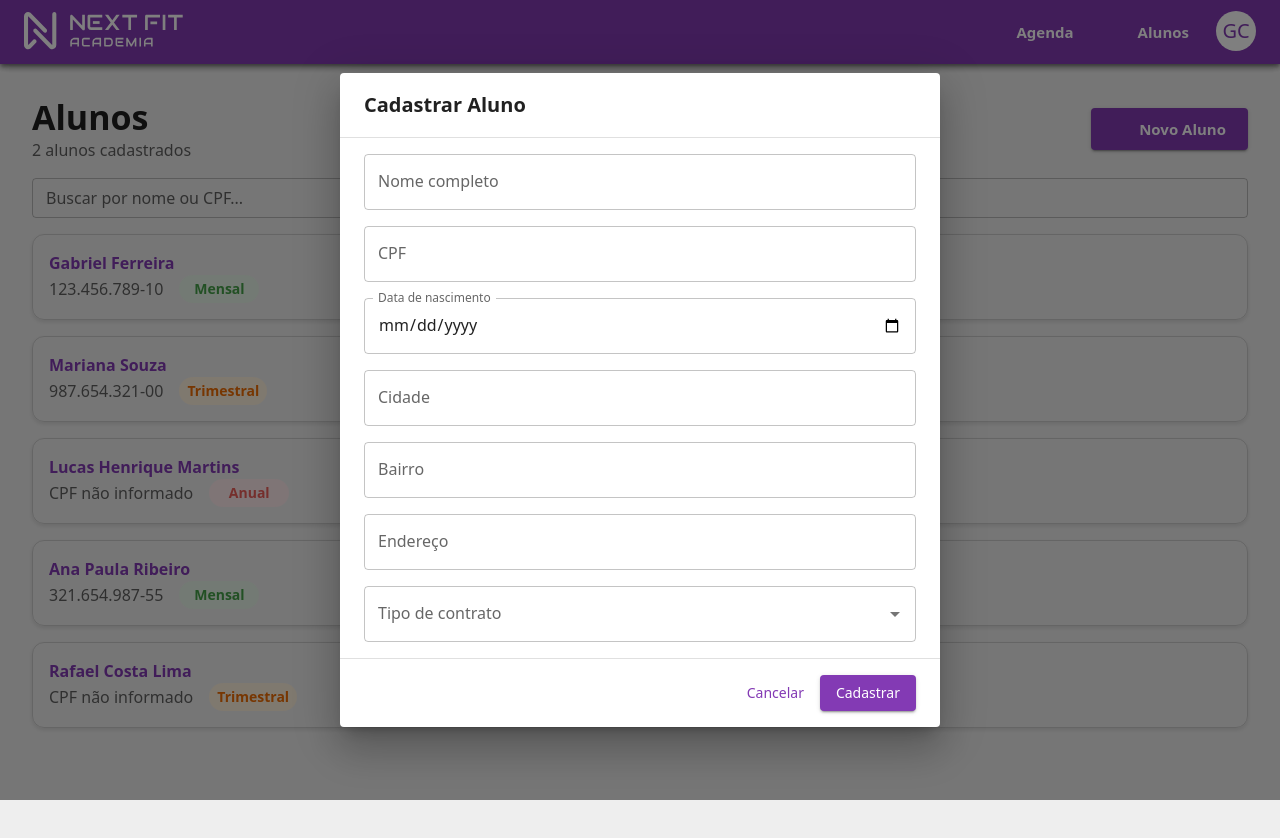
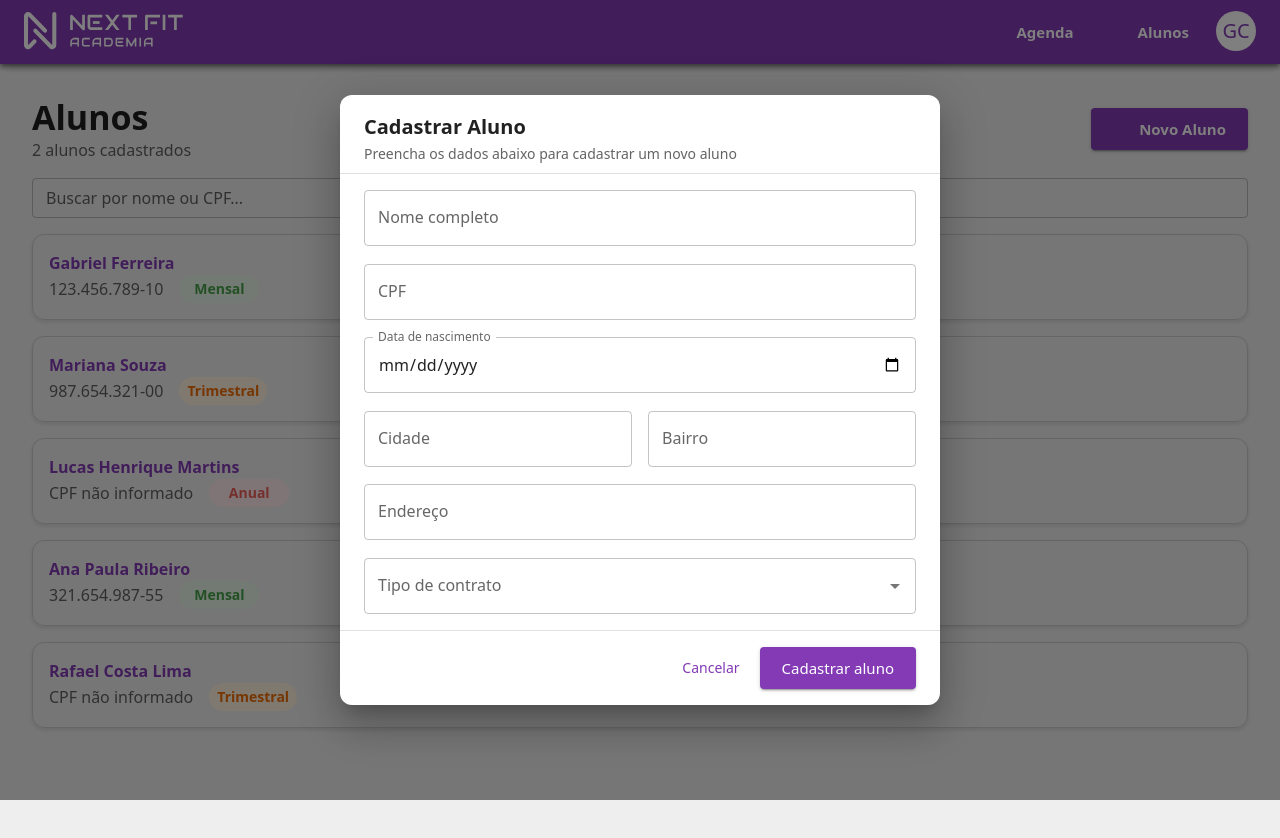
Before and after one commit to imgabrielcastro/SistemaAcademia, a React (Vite) app: page /alunos in a window 1280 px wide. Both pictures are taken after a click on the button "Novo Aluno". Shown: the top 838 px of the page. Built offline with nearby package versions, Linux system fonts and the light colour scheme; some icons are missing.

Commit message:
style: mudando estilizacao do dialog e alterando data dos mocks

```diff
--- a/src/data/AlunosMock.ts
+++ b/src/data/AlunosMock.ts
@@ -6,7 +6,7 @@
       nome: "Gabriel Ferreira",
       cpf: "12345678910",
       tipoContrato: "Mensal",
-      dataNascimento: "2002-03-18",
+      dataNascimento: new Date(2002, 2, 18),
       cidade: "Criciúma",
       bairro: "Centro",
       endereco: "Rua Henrique Lage, 245",
@@ -16,7 +16,7 @@
       nome: "Mariana Souza",
       cpf: "98765432100",
       tipoContrato: "Trimestral",
-      dataNascimento: "1999-11-02",
+      dataNascimento: new Date(1999, 10, 2),
       cidade: "Içara",
       bairro: "Presidente Vargas",
       endereco: "Rua João Lodetti, 89",
@@ -25,7 +25,7 @@
       id: "3",
       nome: "Lucas Henrique Martins",
       tipoContrato: "Anual",
-      dataNascimento: "1995-07-25",
+      dataNascimento: new Date(1995, 6, 25),
       cidade: "Forquilhinha",
       bairro: "Santa Líbera",
     },
@@ -42,7 +42,7 @@
       id: "5",
       nome: "Rafael Costa Lima",
       tipoContrato: "Trimestral",
-      dataNascimento: "2000-01-09",
+      dataNascimento: new Date(2000, 0, 9),
       cidade: "Nova Veneza",
     },
   ];
--- a/src/pages/Alunos/components/CadastroAluno/index.tsx
+++ b/src/pages/Alunos/components/CadastroAluno/index.tsx
@@ -23,7 +23,11 @@ type CadastroAlunoProps = {
   aluno?: Aluno | null;
 };
 
-export default function CadastroAluno({ open, setOpen, aluno }: CadastroAlunoProps) {
+export default function CadastroAluno({
+  open,
+  setOpen,
+  aluno,
+}: CadastroAlunoProps) {
   const contratos = tiposContrato;
   const { adicionarAluno, atualizarAluno, removerAluno } = useAlunos();
 
@@ -62,14 +66,34 @@ export default function CadastroAluno({ open, setOpen, aluno }: CadastroAlunoPro
   };
 
   return (
-    <Dialog open={open} onClose={handleClose} maxWidth="sm" fullWidth>
-      <DialogTitle fontWeight={600}>
+    <Dialog
+      open={open}
+      onClose={handleClose}
+      maxWidth="sm"
+      fullWidth
+      PaperProps={{
+        sx: {
+          borderRadius: 3,
+        },
+      }}
+    >
+      <DialogTitle
+        sx={{
+          pb: 1,
+          fontWeight: 600,
+        }}
+      >
         {aluno ? "Editar Aluno" : "Cadastrar Aluno"}
+        <div style={{ fontSize: 14, fontWeight: 400, opacity: 0.7 }}>
+          {aluno
+            ? "Atualize as informações do aluno"
+            : "Preencha os dados abaixo para cadastrar um novo aluno"}
+        </div>
       </DialogTitle>
 
       <form onSubmit={handleSubmit(onSubmit)}>
         <DialogContent dividers>
-          <Stack spacing={2}>
+          <Stack spacing={2.2}>
             <TextField
               label="Nome completo"
               fullWidth
@@ -88,6 +112,8 @@ export default function CadastroAluno({ open, setOpen, aluno }: CadastroAlunoPro
                   customInput={TextField}
                   label="CPF"
                   fullWidth
+                  error={!!errors.cpf}
+                  helperText={errors.cpf?.message}
                   onChange={(e) =>
                     field.onChange(e.target.value.replace(/\D/g, ""))
                   }
@@ -101,10 +127,15 @@ export default function CadastroAluno({ open, setOpen, aluno }: CadastroAlunoPro
               fullWidth
               InputLabelProps={{ shrink: true }}
               {...register("dataNascimento")}
+              error={!!errors.dataNascimento}
+              helperText={errors.dataNascimento?.message}
             />
 
-            <TextField label="Cidade" fullWidth {...register("cidade")} />
-            <TextField label="Bairro" fullWidth {...register("bairro")} />
+            <Stack direction="row" spacing={2}>
+              <TextField label="Cidade" fullWidth {...register("cidade")} />
+              <TextField label="Bairro" fullWidth {...register("bairro")} />
+            </Stack>
+
             <TextField label="Endereço" fullWidth {...register("endereco")} />
 
             <Controller
@@ -116,7 +147,12 @@ export default function CadastroAluno({ open, setOpen, aluno }: CadastroAlunoPro
                   value={field.value || null}
                   onChange={(_, value) => field.onChange(value)}
                   renderInput={(params) => (
-                    <TextField {...params} label="Tipo de contrato" />
+                    <TextField
+                      {...params}
+                      label="Tipo de contrato"
+                      error={!!errors.tipoContrato}
+                      helperText={errors.tipoContrato?.message}
+                    />
                   )}
                 />
               )}
@@ -124,8 +160,15 @@ export default function CadastroAluno({ open, setOpen, aluno }: CadastroAlunoPro
           </Stack>
         </DialogContent>
 
-        <DialogActions sx={{ px: 3, py: 2 }}>
-          {aluno && (
+        <DialogActions
+          sx={{
+            px: 3,
+            py: 2,
+            display: "flex",
+            justifyContent: "space-between",
+          }}
+        >
+          {aluno ? (
             <Button
               color="error"
               variant="outlined"
@@ -134,15 +177,20 @@ export default function CadastroAluno({ open, setOpen, aluno }: CadastroAlunoPro
                 handleClose();
               }}
             >
-              Remover
+              Remover aluno
             </Button>
+          ) : (
+            <span />
           )}
 
-          <Button onClick={handleClose}>Cancelar</Button>
-
-          <Button type="submit" variant="contained">
-            {aluno ? "Salvar alterações" : "Cadastrar"}
-          </Button>
+          <Stack direction="row" spacing={1.5}>
+            <Button onClick={handleClose} variant="text">
+              Cancelar
+            </Button>
+            <Button type="submit" variant="contained" size="large">
+              {aluno ? "Salvar alterações" : "Cadastrar aluno"}
+            </Button>
+          </Stack>
         </DialogActions>
       </form>
     </Dialog>
```
